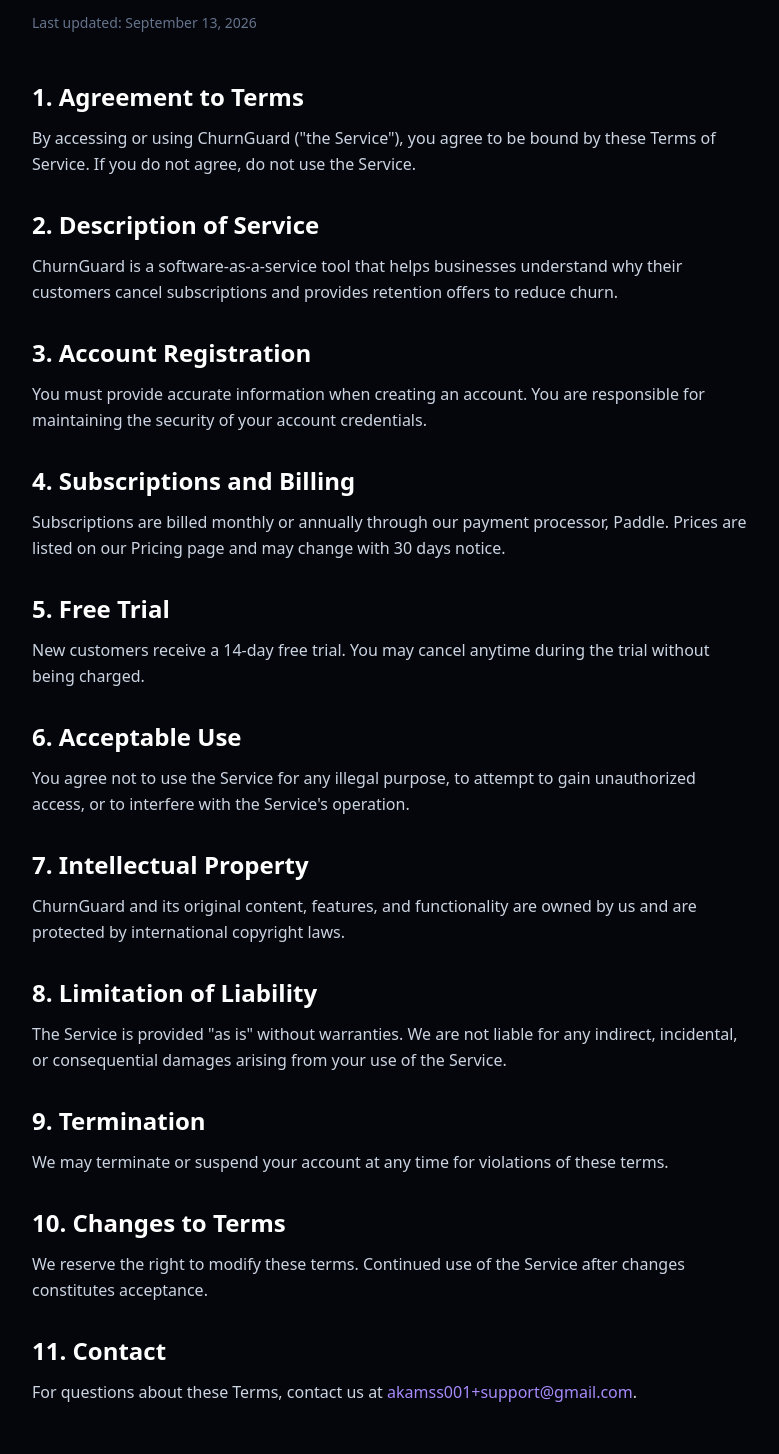
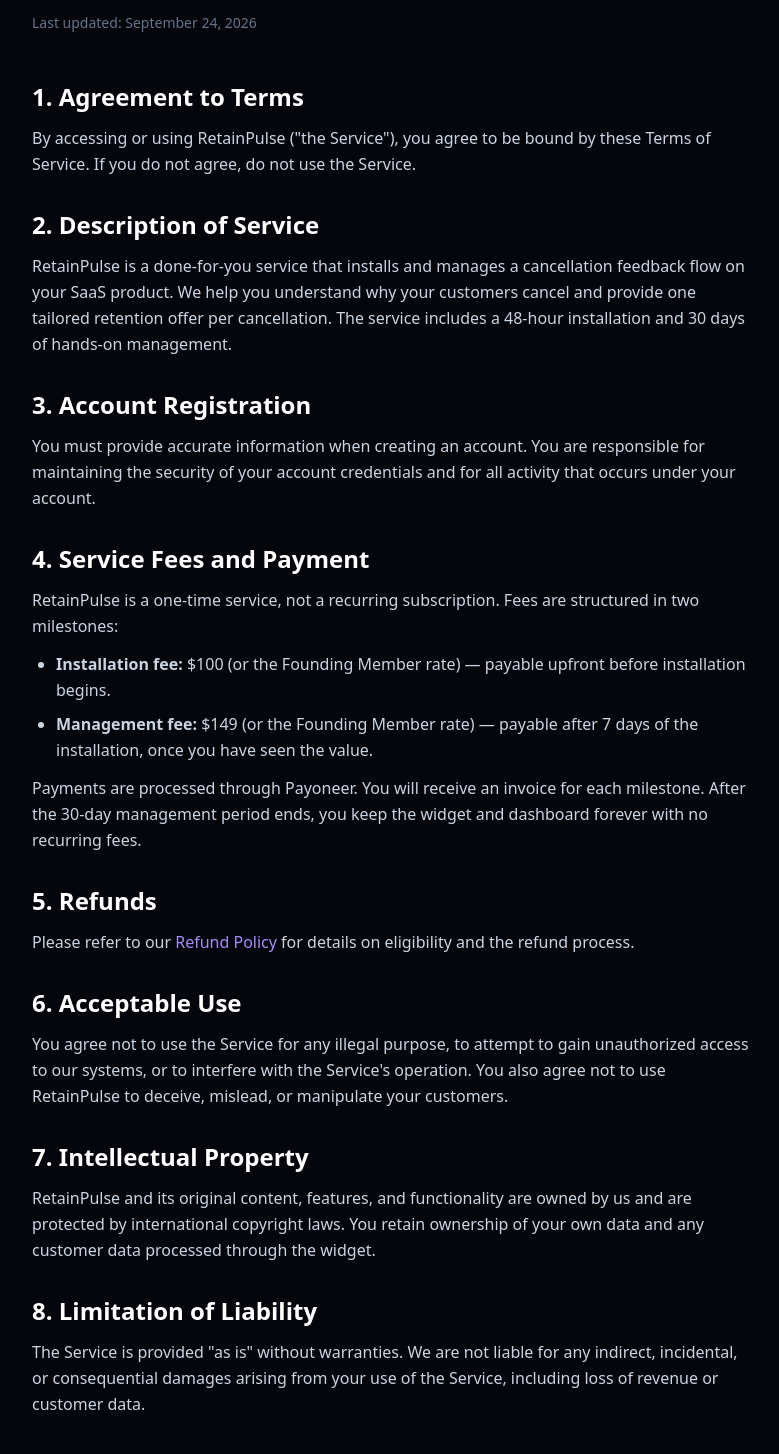
Before and after one commit to owikawa01-a11y/churnguard, a Next.js app: page /terms in a window 1280 px wide. Shown: the part 154-1608 px from the top of the page, without its empty margins (248-1027 px from the left). Built offline with nearby package versions, Linux system fonts and the light colour scheme.

Commit message:
docs: update terms of service for RetainPulse done-for-you model

```diff
--- a/app/terms/page.js
+++ b/app/terms/page.js
@@ -9,62 +9,67 @@
         </Link>
 
         <h1 className="text-4xl font-bold mb-2">Terms of Service</h1>
-        <p className="text-slate-500 text-sm mb-12">Last updated: September 13, 2026</p>
+        <p className="text-slate-500 text-sm mb-12">Last updated: September 24, 2026</p>
 
         <div className="prose prose-invert prose-slate max-w-none space-y-6 text-slate-300 leading-relaxed">
           <section>
             <h2 className="text-2xl font-semibold text-white mt-8 mb-3">1. Agreement to Terms</h2>
-            <p>By accessing or using ChurnGuard ("the Service"), you agree to be bound by these Terms of Service. If you do not agree, do not use the Service.</p>
+            <p>By accessing or using RetainPulse ("the Service"), you agree to be bound by these Terms of Service. If you do not agree, do not use the Service.</p>
           </section>
 
           <section>
             <h2 className="text-2xl font-semibold text-white mt-8 mb-3">2. Description of Service</h2>
-            <p>ChurnGuard is a software-as-a-service tool that helps businesses understand why their customers cancel subscriptions and provides retention offers to reduce churn.</p>
+            <p>RetainPulse is a done-for-you service that installs and manages a cancellation feedback flow on your SaaS product. We help you understand why your customers cancel and provide one tailored retention offer per cancellation. The service includes a 48-hour installation and 30 days of hands-on management.</p>
           </section>
 
           <section>
             <h2 className="text-2xl font-semibold text-white mt-8 mb-3">3. Account Registration</h2>
-            <p>You must provide accurate information when creating an account. You are responsible for maintaining the security of your account credentials.</p>
+            <p>You must provide accurate information when creating an account. You are responsible for maintaining the security of your account credentials and for all activity that occurs under your account.</p>
           </section>
 
           <section>
-            <h2 className="text-2xl font-semibold text-white mt-8 mb-3">4. Subscriptions and Billing</h2>
-            <p>Subscriptions are billed monthly or annually through our payment processor, Paddle. Prices are listed on our Pricing page and may change with 30 days notice.</p>
+            <h2 className="text-2xl font-semibold text-white mt-8 mb-3">4. Service Fees and Payment</h2>
+            <p>RetainPulse is a one-time service, not a recurring subscription. Fees are structured in two milestones:</p>
+            <ul className="list-disc pl-6 space-y-2 mt-3">
+              <li><strong>Installation fee:</strong> $100 (or the Founding Member rate) — payable upfront before installation begins.</li>
+              <li><strong>Management fee:</strong> $149 (or the Founding Member rate) — payable after 7 days of the installation, once you have seen the value.</li>
+            </ul>
+            <p className="mt-3">Payments are processed through Payoneer. You will receive an invoice for each milestone. After the 30-day management period ends, you keep the widget and dashboard forever with no recurring fees.</p>
           </section>
 
           <section>
-            <h2 className="text-2xl font-semibold text-white mt-8 mb-3">5. Free Trial</h2>
-            <p>New customers receive a 14-day free trial. You may cancel anytime during the trial without being charged.</p>
+            <h2 className="text-2xl font-semibold text-white mt-8 mb-3">5. Refunds</h2>
+            <p>Please refer to our <Link href="/refund" className="text-violet-400 hover:text-violet-300">Refund Policy</Link> for details on eligibility and the refund process.</p>
           </section>
 
           <section>
             <h2 className="text-2xl font-semibold text-white mt-8 mb-3">6. Acceptable Use</h2>
-            <p>You agree not to use the Service for any illegal purpose, to attempt to gain unauthorized access, or to interfere with the Service's operation.</p>
+            <p>You agree not to use the Service for any illegal purpose, to attempt to gain unauthorized access to our systems, or to interfere with the Service's operation. You also agree not to use RetainPulse to deceive, mislead, or manipulate your customers.</p>
           </section>
 
           <section>
             <h2 className="text-2xl font-semibold text-white mt-8 mb-3">7. Intellectual Property</h2>
-            <p>ChurnGuard and its original content, features, and functionality are owned by us and are protected by international copyright laws.</p>
+            <p>RetainPulse and its original content, features, and functionality are owned by us and are protected by international copyright laws. You retain ownership of your own data and any customer data processed through the widget.</p>
           </section>
 
           <section>
             <h2 className="text-2xl font-semibold text-white mt-8 mb-3">8. Limitation of Liability</h2>
-            <p>The Service is provided "as is" without warranties. We are not liable for any indirect, incidental, or consequential damages arising from your use of the Service.</p>
+            <p>The Service is provided "as is" without warranties. We are not liable for any indirect, incidental, or consequential damages arising from your use of the Service, including loss of revenue or customer data.</p>
           </section>
 
           <section>
             <h2 className="text-2xl font-semibold text-white mt-8 mb-3">9. Termination</h2>
-            <p>We may terminate or suspend your account at any time for violations of these terms.</p>
+            <p>We may terminate or suspend your account at any time for violations of these terms. You may request termination of your account by contacting us at the email below.</p>
           </section>
 
           <section>
             <h2 className="text-2xl font-semibold text-white mt-8 mb-3">10. Changes to Terms</h2>
-            <p>We reserve the right to modify these terms. Continued use of the Service after changes constitutes acceptance.</p>
+            <p>We reserve the right to modify these terms. Continued use of the Service after changes constitutes acceptance of the updated terms.</p>
           </section>
 
           <section>
             <h2 className="text-2xl font-semibold text-white mt-8 mb-3">11. Contact</h2>
-            <p>For questions about these Terms, contact us at <a href="mailto:akamss001+support@gmail.com" className="text-violet-400 hover:text-violet-300">akamss001+support@gmail.com</a>.</p>
+            <p>For questions about these Terms, contact us at <a href="mailto:hello@retainpulse.pro" className="text-violet-400 hover:text-violet-300">hello@retainpulse.pro</a>.</p>
           </section>
         </div>
       </div>
```
